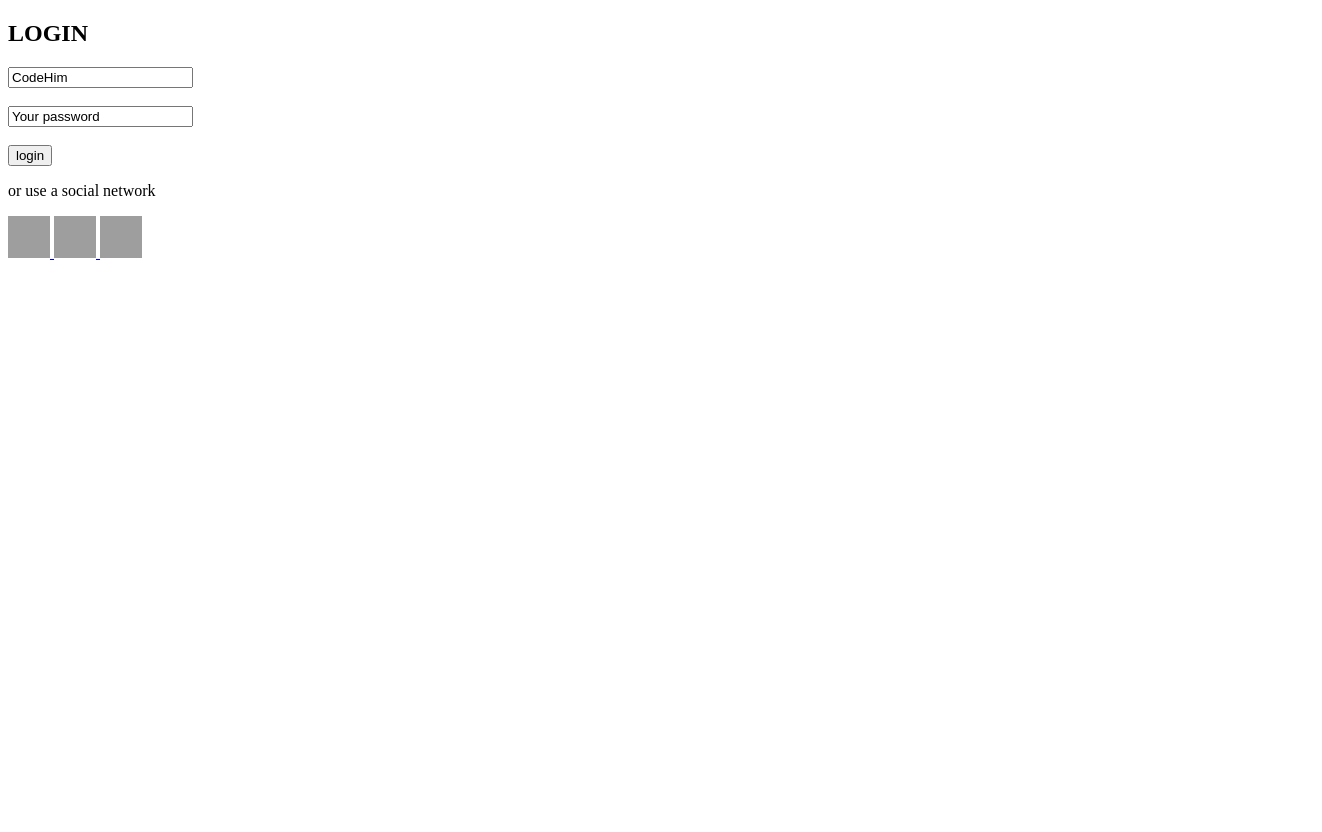
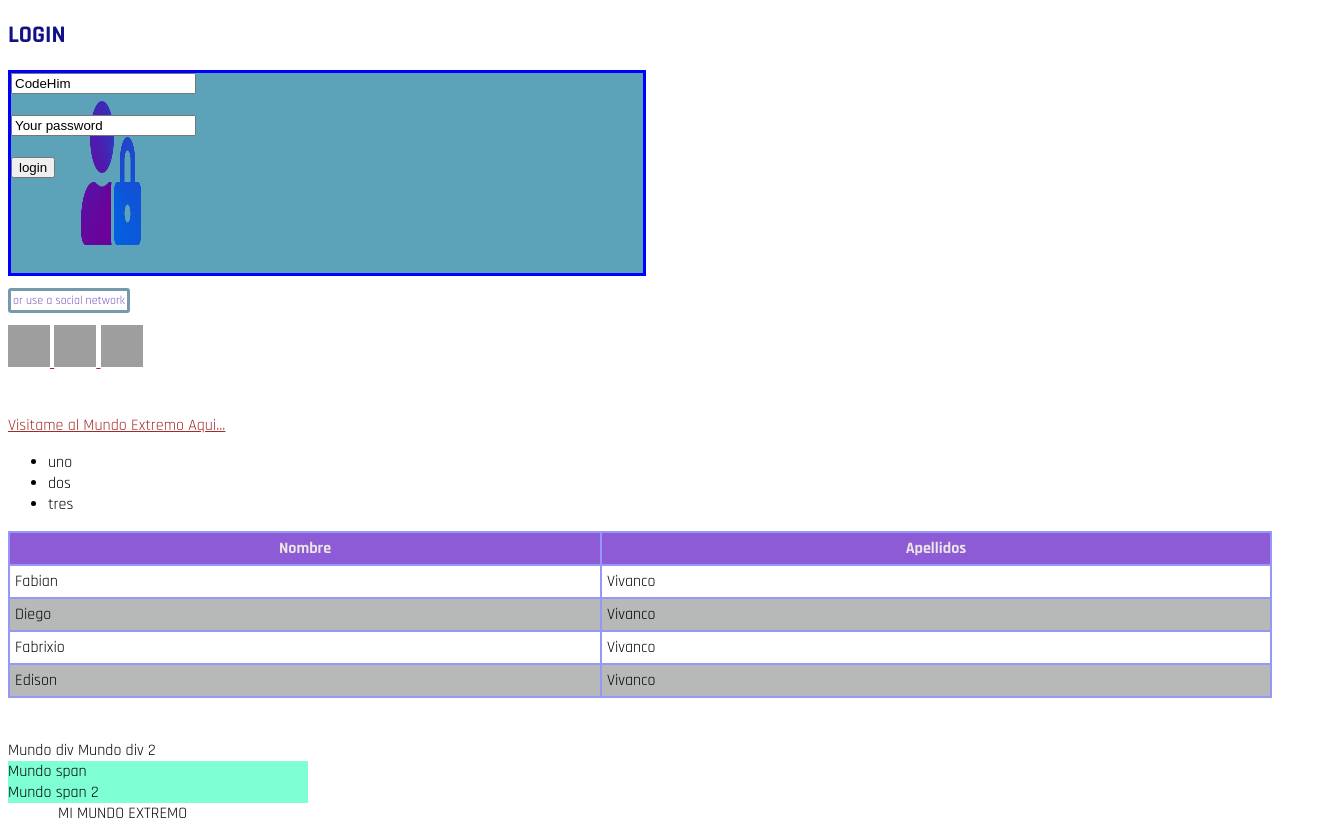
Before and after one commit to Fabian-2125/PRYECTOS-HTML-CSS.github.io, a plain HTML site: page inditex.html in a window 1280 px wide. Shown: the whole page, 1322 px wide, since content can reach past the window. Before the commit the page ends 800 px from the top, so only its background shows below. Drawn offline with Linux system fonts and the light colour scheme; grey boxes are pictures that could not be loaded.

Commit message:
Modificacion de estilos con Css

```diff
--- /dev/null
+++ b/estilo.css
@@ -0,0 +1,89 @@
+html {
+    font-family: "Rajdhani", sans-serif;
+    font-weight: 400;
+    font-style: normal;
+}
+h2 {
+    color: rgb(18, 18, 135);
+}
+/*esto es
+un comentario
+de muchas
+lineas*/
+div p {
+color:rgba(113, 69, 180, 0.931);
+font-size: 12px;
+border-style: solid;
+border-color: rgb(119, 153, 172);
+border-radius: 3px;
+display: inline-block;
+padding: 2px;
+
+}
+/* esto es un comentario */
+form {
+    width: 50%;
+background-color: rgb(92, 162, 184);
+opacity: 0,2;
+height: 200px;
+background-image: url("fondo.png");
+background-size: 200px 200px;
+background-repeat: no-repeat;
+padding: auto;
+border: solid;
+border-color: blue;
+
+}
+a:link {
+    color:brown
+}
+a:visited {
+    color:coral
+}
+a:hover {
+    color:aqua
+}
+a:active {
+    color:blueviolet
+}
+table {
+    width: 100%;
+    border-collapse:collapse;
+}
+th,td {
+    border:solid 2px rgb(148, 152, 249);
+    padding: 5px;
+}
+th{
+    background-color: rgb(140, 91, 213);
+    color:rgb(233, 230, 227);
+    text-align:center;
+
+}
+
+tr:nth-child(odd) {
+    background-color: rgb(183, 184, 184);
+}
+
+tr:hover {
+  background-color: rgb(21, 20, 19);
+  cursor: pointer;
+
+}
+
+tr:hover td{
+    color: rgb(221, 152, 84);
+    cursor: pointer;
+  }
+  span {
+    display: block;
+    background-color: aquamarine;
+    width: 300px;
+  }
+  .inline {
+    display: inline;
+  }
+  #extremo {
+    position: relative;
+    left: 50px;
+  }
--- a/inditex.html
+++ b/inditex.html
@@ -4,6 +4,10 @@
     <meta charset="UTF-8">
     <meta name="viewport" content="width=device-width, initial-scale=1.0">
     <title>Login</title>
+    <link rel="preconnect" href="https://fonts.googleapis.com">
+    <link rel="preconnect" href="https://fonts.gstatic.com" crossorigin>
+    <link href="https://fonts.googleapis.com/css2?family=Rajdhani:wght@300;400;500;600;700&display=swap" rel="stylesheet">
+    <link rel="stylesheet" href="estilo.css"/>
 </head>
 <body>
 
@@ -18,7 +22,8 @@
           </form>
         </div>
         <div>
-            <p>or use a social network</p>
+            <p>or use a social network</p><br>
+
             <a href="default.asp">
                 <img src="https://img.freepik.com/vector-premium/nuevo-logotipo-twitter-x-2023-descarga-vector-oficial-logotipo-twitter-x_691560-10797.jpg" alt="Twiter" style="width:42px;height:42px;">
             </a>
@@ -29,8 +34,46 @@
                 <img src="https://e7.pngegg.com/pngimages/342/689/png-clipart-linkedin-logo-icon-others-blue-text-thumbnail.png" alt="linkelin" style="width:42px;height:42px;">
             </a>
 
-        </div>
+        </div><br><br>
 
+        <a href="https://www.youtube.com/watch?v=wZniZEbPAzk&t=4524s">Visitame al Mundo Extremo Aqui...</a>
+
+    <ul>
+        <li>uno</li>
+        <li>dos</li>
+        <li>tres</li>
+    </ul>
+    <table>
+        <tr>
+            <th>Nombre</th>
+            <th>Apellidos</th>
+        </tr>
+        <tr>
+            <td>Fabian</td>
+            <td>Vivanco</td>
+        </tr>
+        <tr>
+            <td>Diego</td>
+            <td>Vivanco</td>
+        </tr>
+        <tr>
+            <td>Fabrixio</td>
+            <td>Vivanco</td>
+        </tr>
+        <tr>
+            <td>Edison</td>
+            <td>Vivanco</td>
+        </tr>
+    </table><br><br>
+    <div class="inline">
+        Mundo div
+    </div>
+    <div class="inline">
+        Mundo div 2
+    </div>
+    <span>Mundo span</span>
+    <span>Mundo span 2</span>
+    <article id="extremo">MI MUNDO EXTREMO</article>
 
 </body>
 </html>
```
Also changed, not shown: fondo.png (added).
